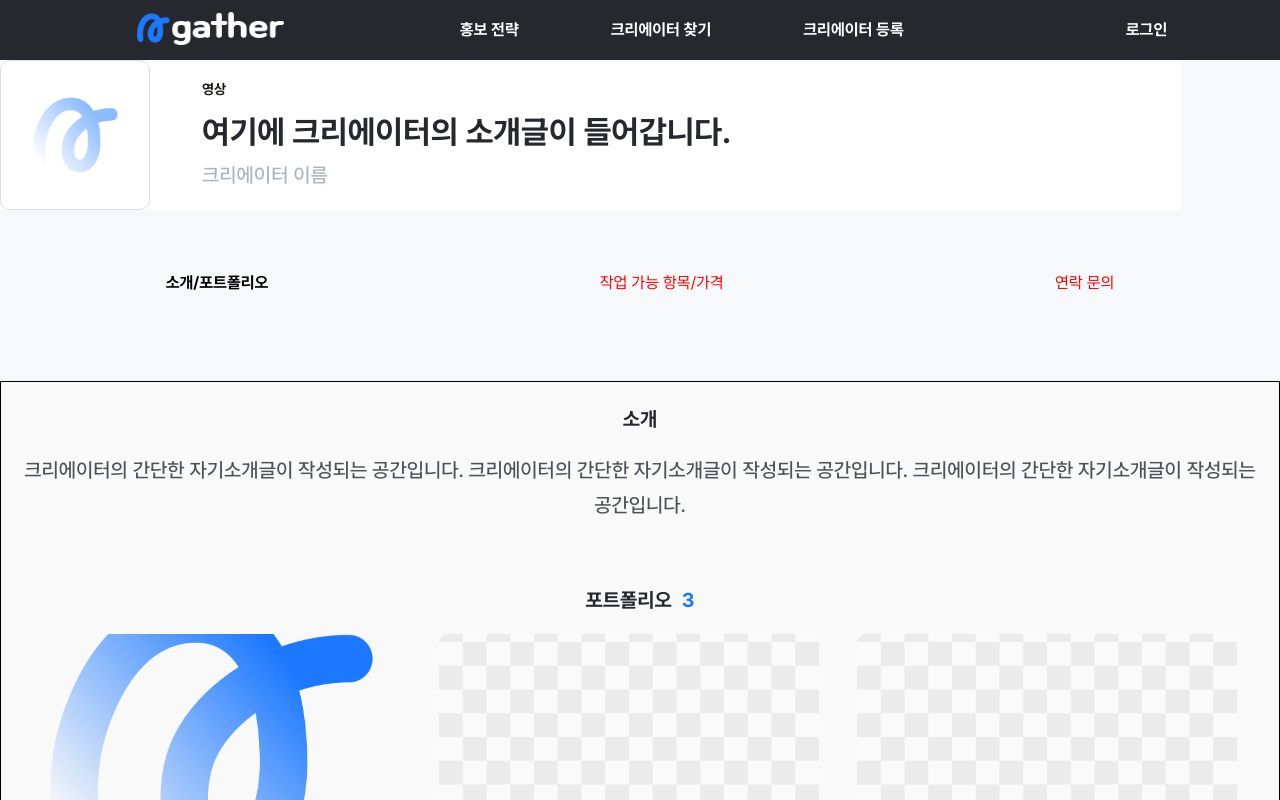
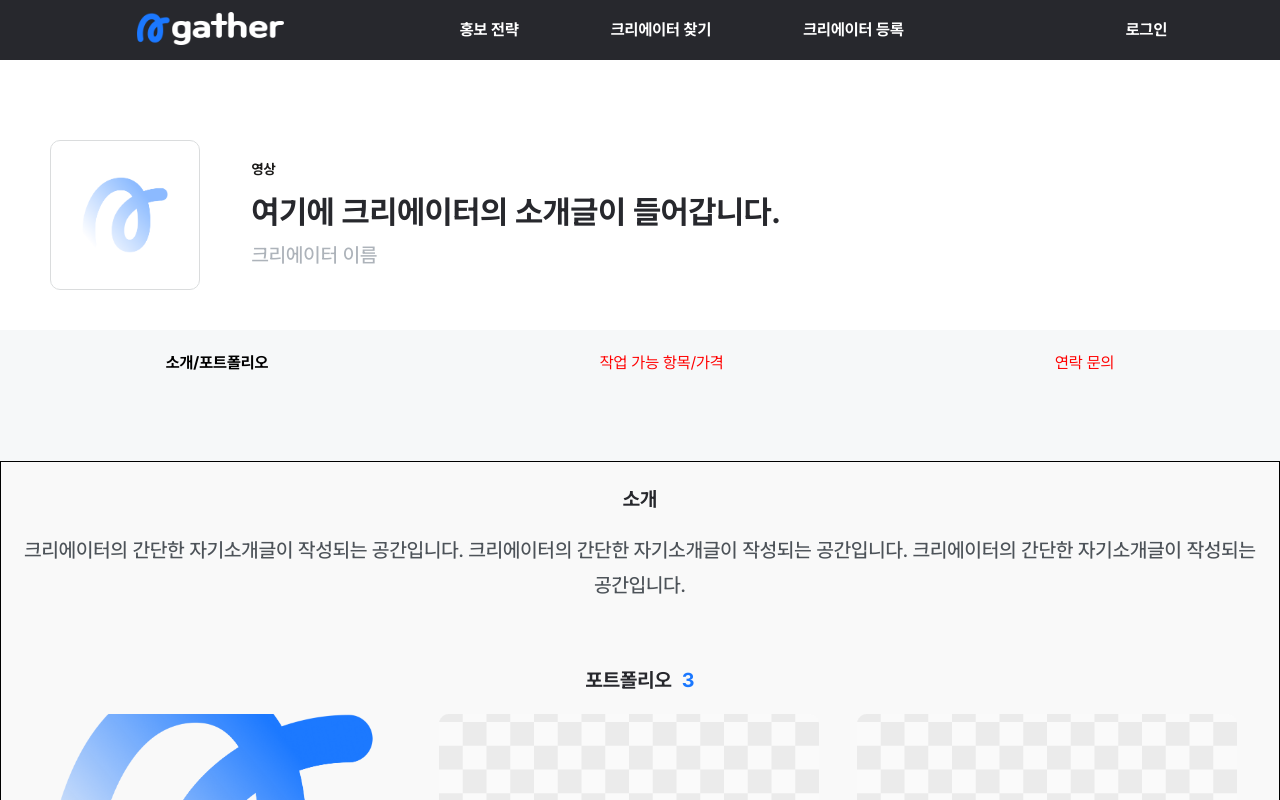
Before and after one commit to Line4thon-Gather/gather_Front_End, a React (Vite) app: page /detail in a window 1280 px wide. Shown: the top 800 px of the page. Built offline with nearby package versions, Linux system fonts and the light colour scheme.

Commit message:
🎨 Design : 크리에이터 상세보기 디자인 UI 수정

```diff
--- a/src/pages/creator/DetailCreator.jsx
+++ b/src/pages/creator/DetailCreator.jsx
@@ -1,15 +1,23 @@
 import React from 'react';
 import DetailTop from '../../components/creator/DetailTop';
-import Nav from '../../components/common/Nav';
 import TabSliderMenu from '../../components/creator/TabSliderMenu';
+import styles from '../../styles/creator/DetailCreator.module.css';
+import Footer from '../../components/home/Footer';
 
 const DetailCreator = () => {
   return (
     <div>
-      <DetailTop />
-      <div style={{ backgroundColor: '#F6F8F9', marginTop: '40px' }}>
-        <TabSliderMenu />
+      <div className={styles.container}>
+        <div className={styles.innercontainer}>
+          <div className={styles.white}>
+            <DetailTop />
+          </div>
+          <div className={styles.tabcontainer}>
+            <TabSliderMenu />
+          </div>
+        </div>
       </div>
+      <Footer />
     </div>
   );
 };
--- /dev/null
+++ b/src/styles/creator/DetailCreator.module.css
@@ -0,0 +1,28 @@
+.container {
+  display: flex;
+  justify-content: center;
+  min-height: 100vh;
+  width: 100%;
+}
+
+.innercontainer {
+  display: flex;
+  flex-direction: column;
+  width: 100%;
+}
+
+.white {
+  display: flex;
+  justify-content: center;
+  align-items: center;
+  background-color: white;
+  width: 100%;
+  padding: 80px 0 40px 0;
+}
+
+.tabcontainer {
+  width: 100%;
+  display: flex;
+  justify-content: center;
+  align-items: center;
+}
```
